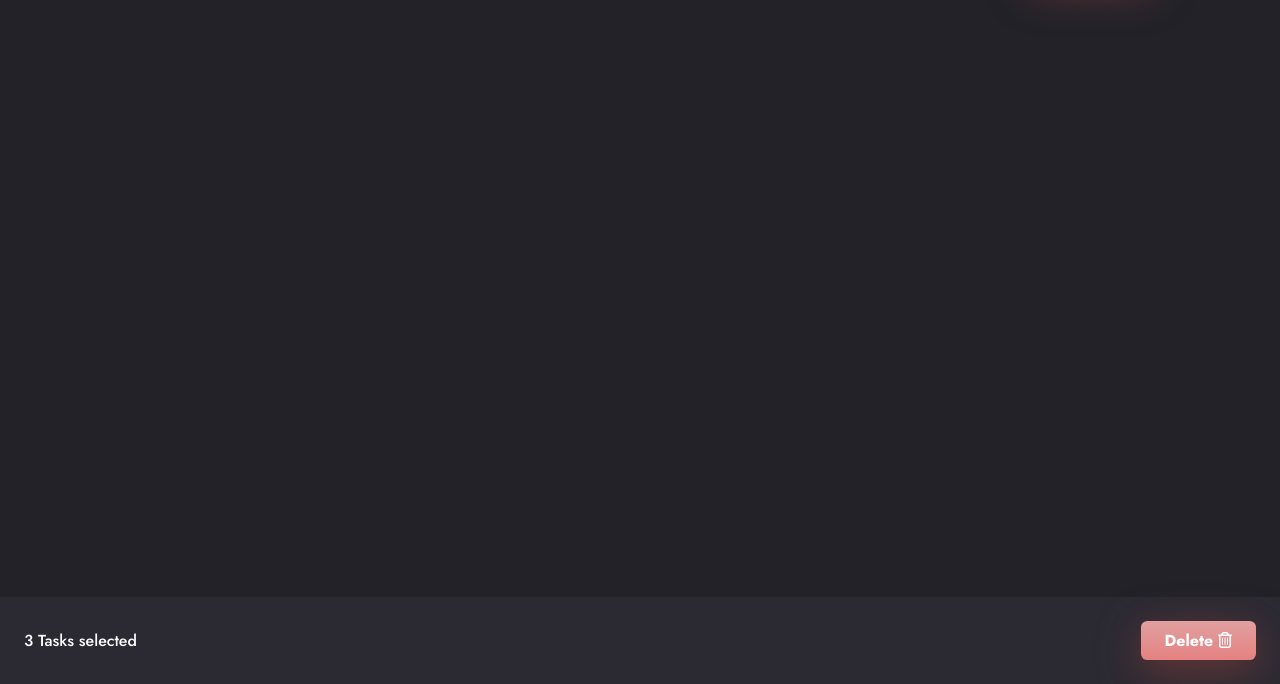
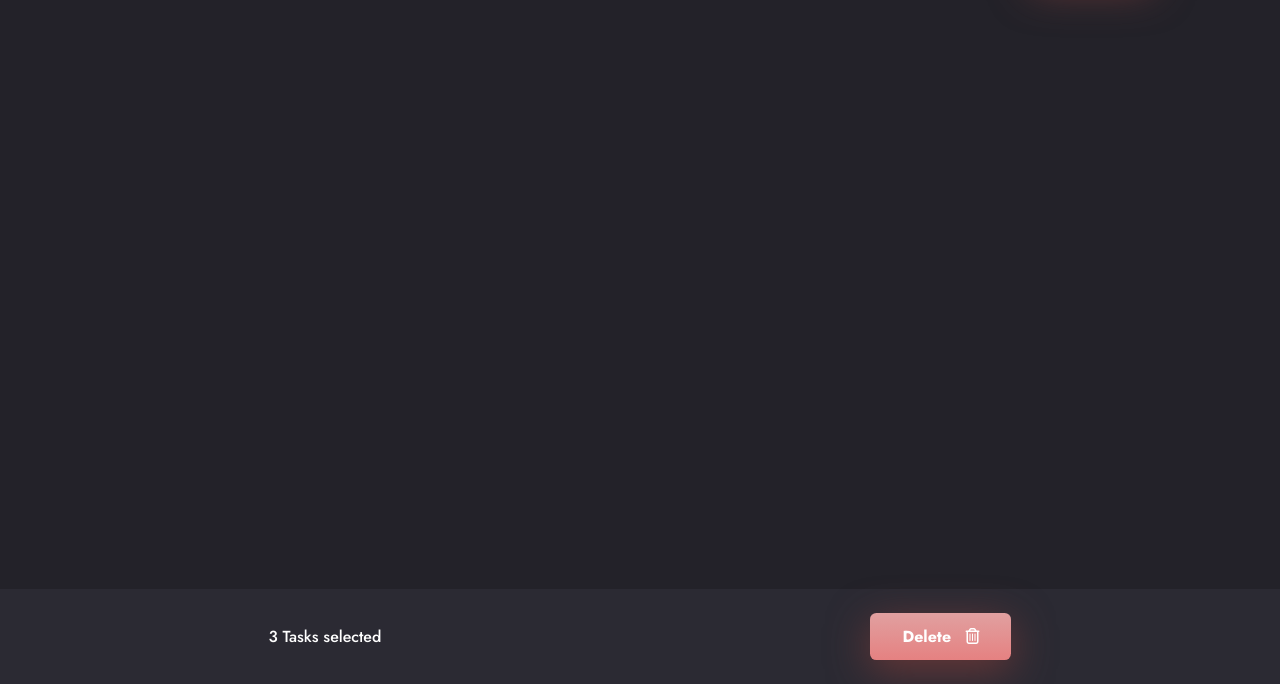
Before and after one commit to DanForder/my-todos-challenge, a website: page index.html in a window 1280 px wide. Shown: the part 116-800 px from the top of the page. Drawn offline with Linux system fonts and the light colour scheme.

Commit message:
file structure change, responsive header and footers

```diff
--- a/index.html
+++ b/index.html
@@ -27,7 +27,7 @@
       <!-- footer__text and footer__delete are not used for styling -->
       <span class="footer__text">3 Tasks selected</span>
       <button class="footer__delete button button--small">
-        Delete <i class="far fa-trash-alt"></i>
+        Delete &nbsp; <i class="far fa-trash-alt"></i>
       </button>
     </footer>
   </body>
--- a/style.scss
+++ b/style.scss
@@ -1,12 +1,12 @@
 // globals
-@import "./styles/variables";
-@import "./styles/reset";
-@import "./styles/typography";
+@import "./styles/global/variables";
+@import "./styles/global/reset";
+@import "./styles/global/typography";
 
-// misc
-@import "./styles/main.scss";
+//misc
+@import "./styles/body";
 
 //block styles
-@import "./styles/button.scss";
-@import "./styles/header.scss";
+@import "./styles/button";
+@import "./styles/header";
 @import "./styles/footer";
--- a/styles/main.scss
+++ b/styles/_body.scss
@@ -1,4 +1,3 @@
-//only body styles
 body {
   height: 100vh;
   width: 100vw;
--- a/styles/_button.scss
+++ b/styles/_button.scss
@@ -10,10 +10,6 @@
   padding: 0.75rem 2.5rem;
   cursor: pointer;
 
-  &--small {
-    padding: 0.5rem 1.5rem;
-  }
-
   &:hover {
     background-image: linear-gradient(180deg, #e2c1c1, #ea8282);
   }
--- a/styles/_footer.scss
+++ b/styles/_footer.scss
@@ -12,6 +12,19 @@
   //   .footer__text {
   //   }
 
-  //   .footer__delete {
-  //   }
+  .footer__delete {
+    //this specific instance of button is smaller on mobile
+    padding: 0.75rem 1.5rem;
+  }
 }
+
+@media screen and (min-width: $tablet-breakpoint) {
+  .footer {
+    // could change this to padding instead to match the main section more precisely
+    justify-content: space-around;
+
+    .footer__delete {
+      padding: 0.75rem 2rem;
+    }
+  }
+}
```
Also changed, not shown: style.css, styles/global/_reset.scss (renamed from styles/_reset.scss), styles/global/_typography.scss (renamed from styles/_typography.scss), styles/global/_variables.scss (renamed from styles/_variables.scss).
